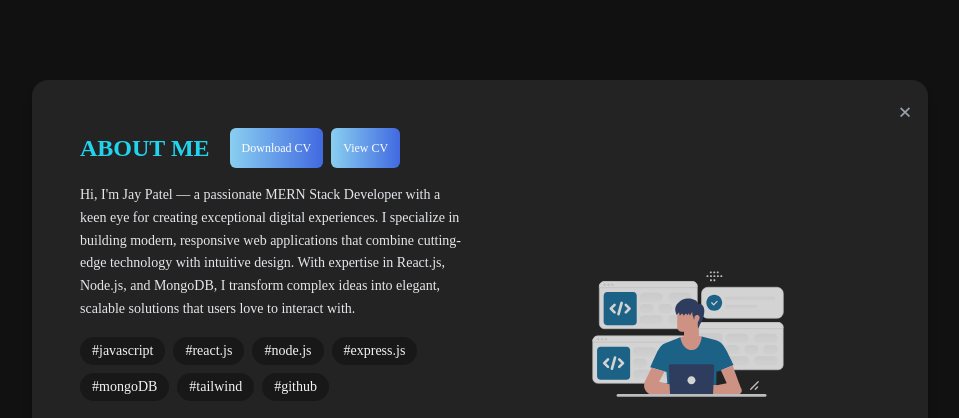
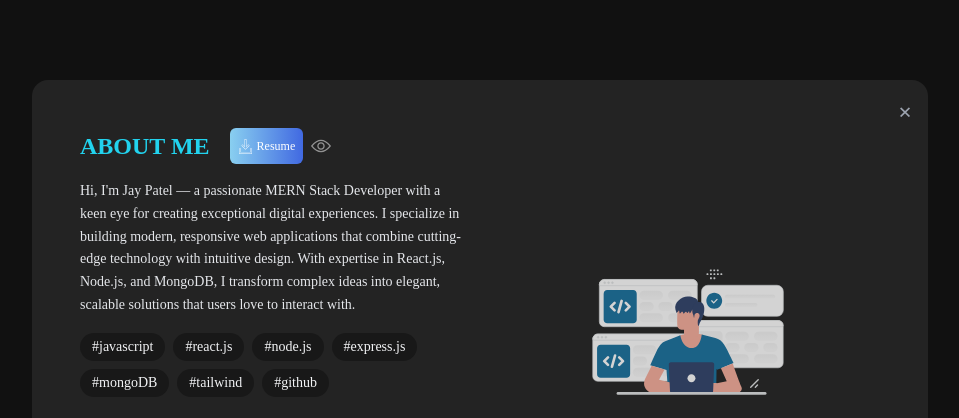
Before and after one commit to jaypatel345/Portfolio_website, a website: page aboutMe.html in a window 1280 px wide. Shown: the top 418 px of the page, without its empty margins (160-1119 px from the left). Drawn offline with nearby package versions, Linux system fonts and the light colour scheme.

Commit message:
new changes

```diff
--- a/aboutMe.html
+++ b/aboutMe.html
@@ -13,12 +13,12 @@
 <body class="bg-[#111] text-white font-['Nunito']">
     <!-- Main popup container with improved accessibility -->
     <main id="aboutPopup"
-        class="bg-[#232323] rounded-2xl p-8 md:p-12 max-w-4xl w-full mx-auto mt-20 relative z-50 shadow-lg opacity-0 scale-95 transform transition duration-500 ease-out"
+        class="bg-[#232323] rounded-2xl p-8 md:p-12 max-w-4xl w-full mx-auto mt-20 relative z-50  opacity-0  transform transition duration-500 ease-out"
         role="dialog" aria-labelledby="about-title" aria-describedby="about-description">
 
         <!-- Close button with improved accessibility -->
         <button id="aboutCloseBtn"
-            class="absolute top-4 right-4 text-gray-400 hover:text-white text-2xl font-bold focus:outline-none focus:ring-2 focus:ring-cyan-400 rounded"
+            class="absolute top-4 right-4 text-gray-400 hover:text-white text-2xl font-bold  "
             aria-label="Close about me popup" type="button">
             &times;
         </button>
@@ -29,12 +29,32 @@
                 <h1 id="about-title" class="text-cyan-400 text-2xl font-bold mb-4 flex items-center">
                     ABOUT ME
                     <a href="./assets/JayCV.pdf" download
-                        class="ml-5 text-white font-medium text-[12px] px-3 py-1 rounded-md bg-gradient-to-l from-[#4169e1] to-[#89CFF0] hover:opacity-90 transition ease-in-out duration-200">
-                        Download CV
+                        class="ml-5 text-white font-medium text-[12px] px-2 py-0.5 rounded-md bg-gradient-to-l from-[#4169e1] to-[#89CFF0] hover:opacity-90 transition ease-in-out duration-200 flex gap-1 justify-center items-center">
+                        <svg width="15" height="15" data-name="Layer 1" xmlns="http://www.w3.org/2000/svg"
+                            viewBox="0 0 128 128" fill="white">
+                            <path
+                                d="M117.173 78.583h-12.167a1.75 1.75 0 0 0-1.75 1.75v31.98H24.744v-31.98a1.75 1.75 0 0 0-1.75-1.75H10.827a1.75 1.75 0 0 0-1.75 1.75v45.9a1.75 1.75 0 0 0 1.75 1.75h106.346a1.75 1.75 0 0 0 1.75-1.75v-45.9a1.75 1.75 0 0 0-1.75-1.75zm-1.75 45.9H12.577v-42.4h8.667v31.98a1.75 1.75 0 0 0 1.75 1.75h82.013a1.75 1.75 0 0 0 1.75-1.75v-31.98h8.667z" />
+                            <path
+                                d="M62.763 90.018a1.771 1.771 0 0 0 2.475 0L97.764 57.49a1.771 1.771 0 0 0 0-2.475l-8.6-8.6a1.749 1.749 0 0 0-2.475 0L71.833 61.266V1.73a1.75 1.75 0 0 0-1.75-1.75H57.917a1.75 1.75 0 0 0-1.75 1.75v59.536L41.313 46.413a1.749 1.749 0 0 0-2.475 0l-8.6 8.6a1.771 1.771 0 0 0 0 2.475zM40.076 50.125l16.6 16.6a1.75 1.75 0 0 0 2.987-1.237V3.48h8.667v62.01a1.75 1.75 0 0 0 2.987 1.237l16.6-16.6 6.128 6.128L64 86.306 33.948 56.253z" />
+                        </svg>
+                        Resume
                     </a>
-                    <a href="./assets/JayCV.pdf" target="_blank" rel="noopener noreferrer"
-                        class="ml-2 text-white font-medium text-[12px] px-3 py-1 rounded-md bg-gradient-to-l from-[#4169e1] to-[#89CFF0] hover:opacity-90 transition ease-in-out duration-200">
-                        View CV
+                    <a href="./assets/JayCV.pdf" target="_blank"
+                        class="ml-2 text-white hover:text-gray-400 transition-colors duration-200 opacity-50">
+                        <svg xmlns="http://www.w3.org/2000/svg" xmlns:xlink="http://www.w3.org/1999/xlink" version="1.1"
+                            width="20" height="20" viewBox="0 0 256 256" xml:space="preserve">
+                            <g style="stroke: none; stroke-width: 0; stroke-dasharray: none; stroke-linecap: butt; stroke-linejoin: miter; stroke-miterlimit: 10; fill: none; fill-rule: nonzero; opacity: 1;"
+                                transform="translate(1.4065934065934016 1.4065934065934016) scale(2.81 2.81)">
+                                <path
+                                    d="M 45 73.264 c -14.869 0 -29.775 -8.864 -44.307 -26.346 c -0.924 -1.112 -0.924 -2.724 0 -3.836 C 15.225 25.601 30.131 16.737 45 16.737 c 14.868 0 29.775 8.864 44.307 26.345 c 0.925 1.112 0.925 2.724 0 3.836 C 74.775 64.399 59.868 73.264 45 73.264 z M 6.934 45 C 19.73 59.776 32.528 67.264 45 67.264 c 12.473 0 25.27 -7.487 38.066 -22.264 C 70.27 30.224 57.473 22.737 45 22.737 C 32.528 22.737 19.73 30.224 6.934 45 z"
+                                    style="stroke: none; stroke-width: 1; stroke-dasharray: none; stroke-linecap: butt; stroke-linejoin: miter; stroke-miterlimit: 10; fill: currentColor; fill-rule: nonzero; opacity: 1;"
+                                    transform=" matrix(1 0 0 1 0 0) " stroke-linecap="round" />
+                                <path
+                                    d="M 45 62 c -9.374 0 -17 -7.626 -17 -17 s 7.626 -17 17 -17 s 17 7.626 17 17 S 54.374 62 45 62 z M 45 34 c -6.065 0 -11 4.935 -11 11 s 4.935 11 11 11 s 11 -4.935 11 -11 S 51.065 34 45 34 z"
+                                    style="stroke: none; stroke-width: 1; stroke-dasharray: none; stroke-linecap: butt; stroke-linejoin: miter; stroke-miterlimit: 10; fill: currentColor; fill-rule: nonzero; opacity: 1;"
+                                    transform=" matrix(1 0 0 1 0 0) " stroke-linecap="round" />
+                            </g>
+                        </svg>
                     </a>
                 </h1>
 
```
Also changed, not shown: index.html (+19 -14 lines), style.css (+17 -11 lines), 1 other file.
